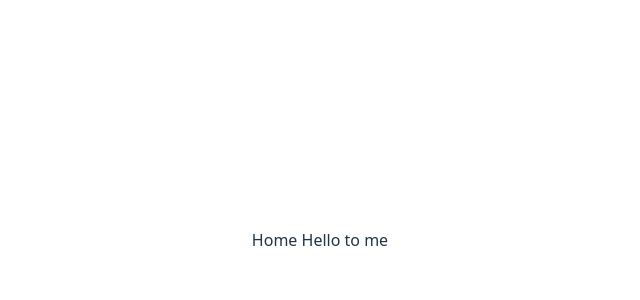
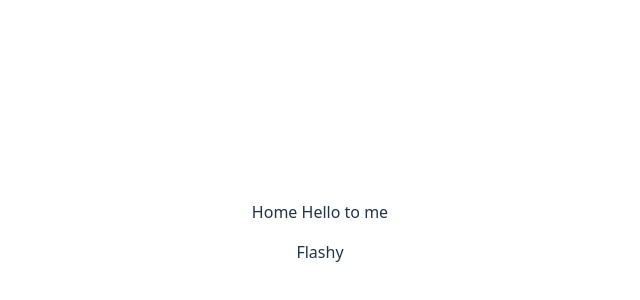
Before and after one commit to tsots/kissme, a React (Vite) app: page / in a window 1280 px wide. Shown: the part 160-460 px from the top of the page, without its empty margins (320-960 px from the left). Built offline with nearby package versions, Linux system fonts and the light colour scheme.

Commit message:
not deloying correctly

```diff
--- a/src/pages/Home.jsx
+++ b/src/pages/Home.jsx
@@ -1,7 +1,12 @@
 import React from "react";
 
 const Home = () => {
-  return <div>Home Hello to me</div>;
+  return (
+    <div>
+      Home Hello to me
+      <p>Flashy</p>
+    </div>
+  );
 };
 
 export default Home;
```
